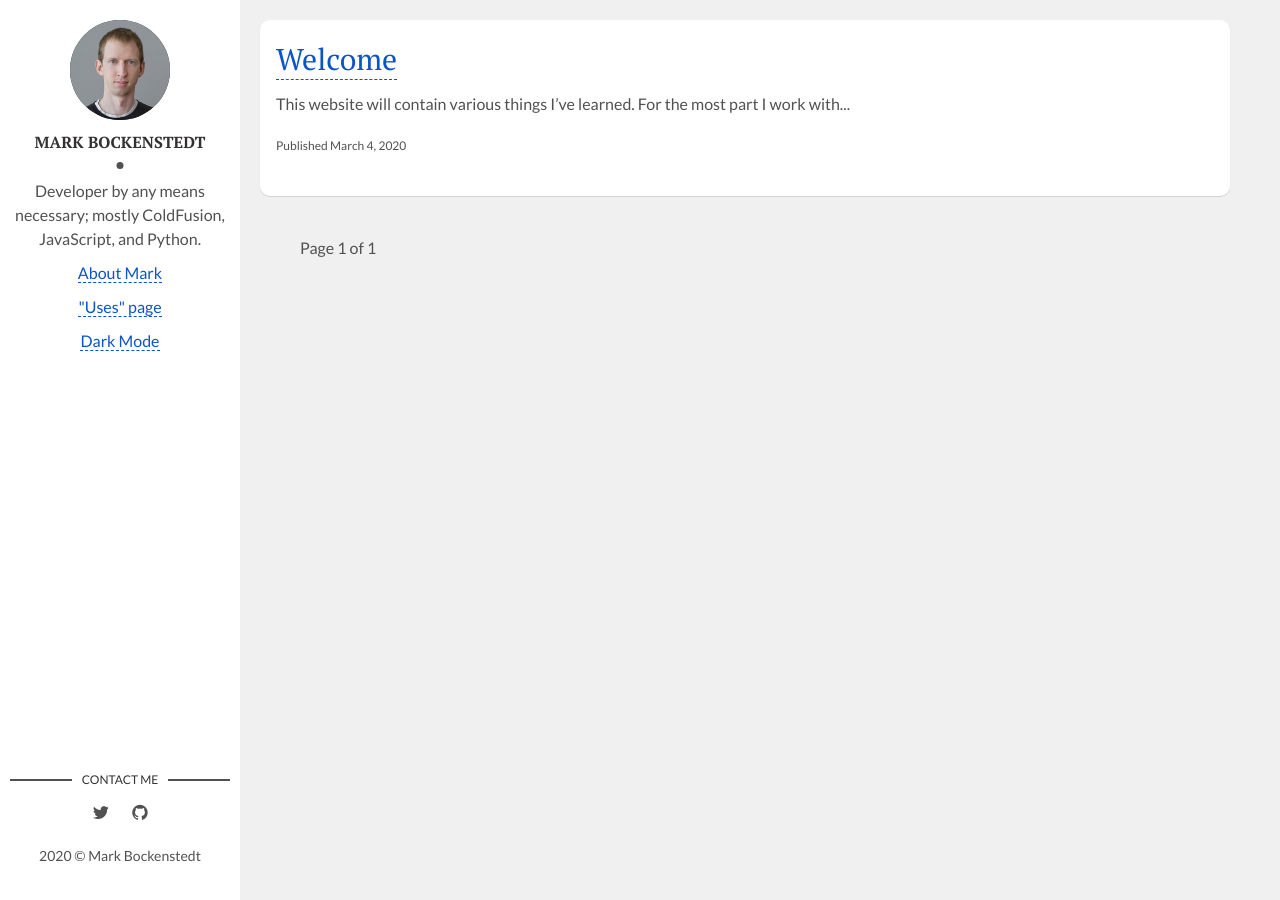
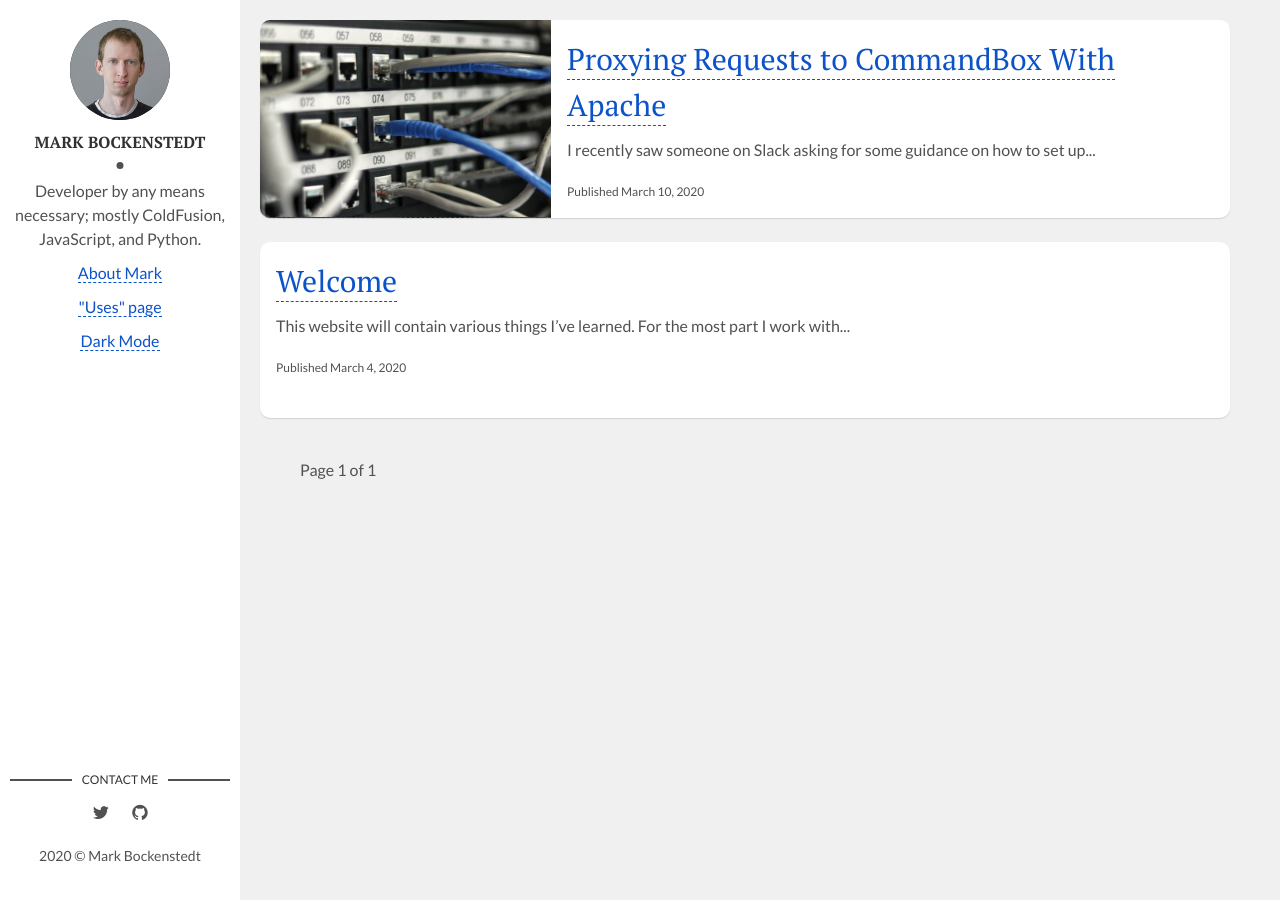
Before and after one commit to bockensm/blog, a Jekyll site: the page built from index.html, in a window 1280 px wide. Built offline with Jekyll 4.4.1, drawn with Linux system fonts in a browser that asks for light colours; the list of posts is cut into pages by our own code; some of the changed lines change nothing that is shown.

Commit message:
Publish article

```diff
--- a/_posts/2020-03-05-apache-proxy-commandbox.md
+++ b/_posts/2020-03-10-apache-proxy-commandbox.md
@@ -1,9 +1,8 @@
 ---
 layout: post
-published: false
 title: Proxying Requests to CommandBox With Apache
 description: Tips & code showing how you can set up Apache to proxy requests to CommandBox
-date: 2020-03-06
+date: 2020-03-10
 img: server-with-cables.jpg
 display_comments: true
 allow_new_comments: true
@@ -16,7 +15,7 @@ I recently saw someone on [Slack](https://cfml.slack.com) asking for some guidan
 
 Surely there are other reasons, but that's not what this post is about.
 
-Before you get too much further, make sure `mod_proxy` is enabled in Apache. There are certainly existing resources for how to do this in whichever setup you have so I won't cover it here. This article also doesn't cover securing the server or any other Apache configuration. I'll leave that to you to handle.
+Before you get too much further, make sure `mod_proxy` is enabled in Apache. There are  existing resources for how to do this in whichever setup you have so I won't cover it here. This article also doesn't cover securing the server or any other Apache configuration; I'll leave that to you.
 
 Now... for the reason you're here!
 {% gist d5972469fa8f5df1700b2b6bb4414913 %}
@@ -25,6 +24,6 @@ If you're going to use this Gist, be sure to replace a few pieces of information
 1. Replace `myserver.test` with the name of your server
 1. In the proxy lines where you see `12345`, replace that with the port CommandBox uses
 1. If you configured CommandBox to run on an IP other than `127.0.0.1`, be sure to update that as well
-1. If you don't want to support HTTP/2, you can remove the line starting with `Protocol`
+1. If you don't want to support HTTP/2, you can remove the line starting with `Protocols`
 
 `ProxyPass` & `ProxyPassReverse` are the magic lines you need to tell Apache to take requests served by this VirtualHost and pass them along to CommandBox.
```
